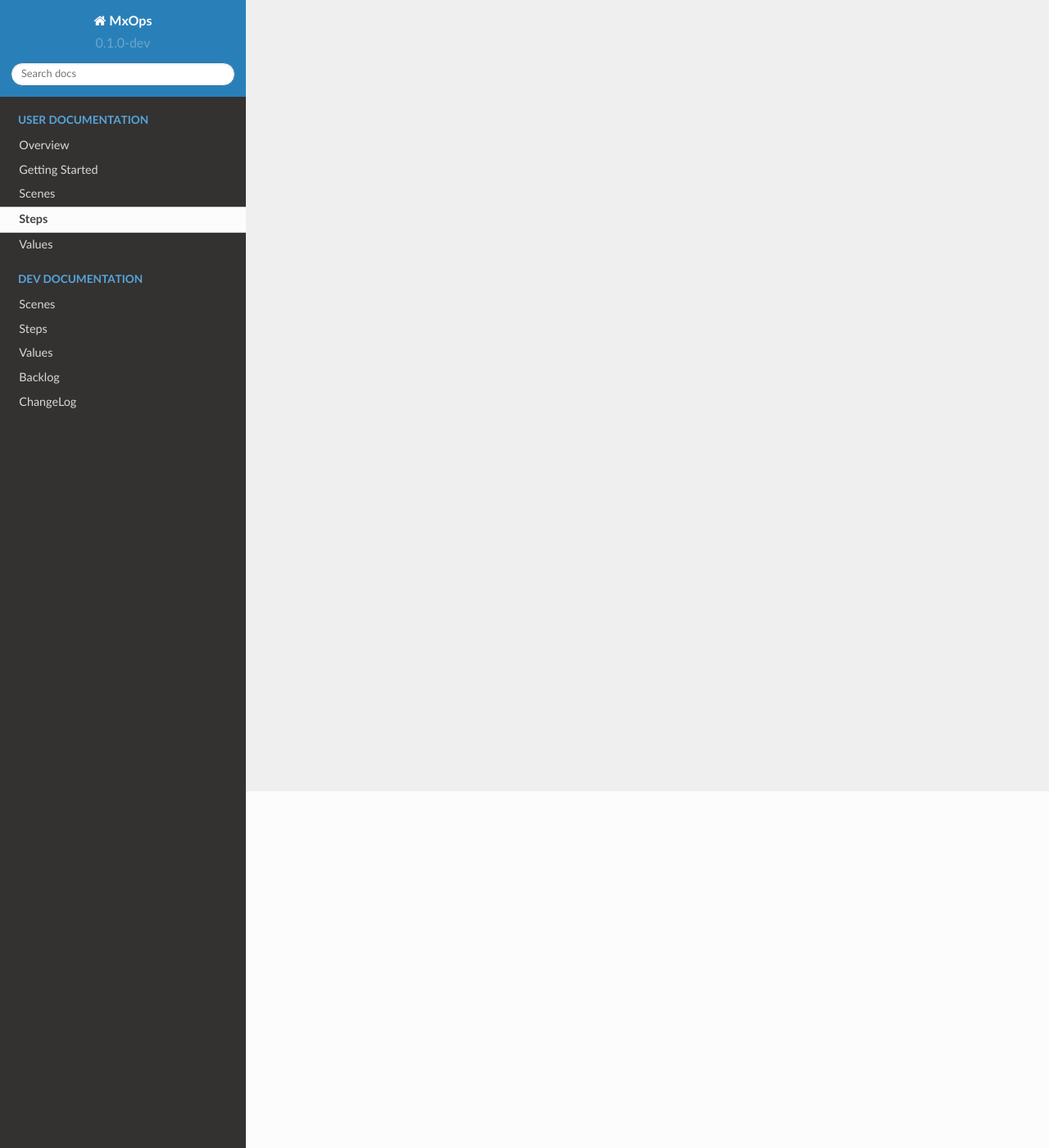
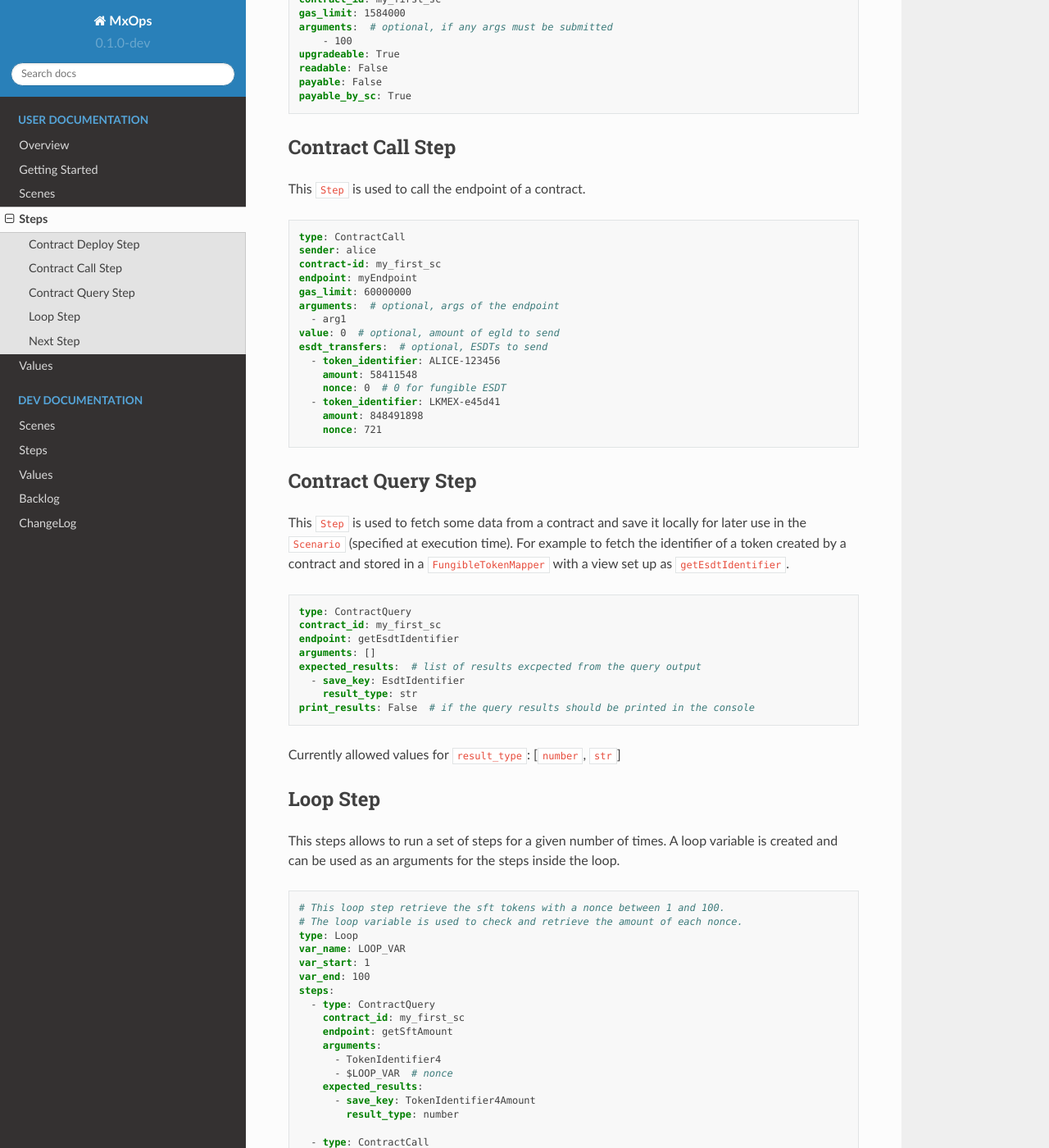
Before and after one commit to Catenscia/MxOps, a Sphinx documentation site: the page built from docs/source/user_documentation/steps.md, in a window 1280 px wide and 1400 px high, scrolled down 435 px. Shown: the whole window at 82% size. Built offline with Sphinx 7.4.7 and the Read the Docs theme 2.0.0, drawn with Linux system fonts in a browser that asks for light colours; some of the changed text lies outside the part shown.

Commit message:
add Steps user documentation content

````diff
--- a/docs/source/user_documentation/steps.md
+++ b/docs/source/user_documentation/steps.md
@@ -1 +1,113 @@
 # Steps
+
+Several type of `Steps` exists, to allow users to easily construct complexe `Scenes`.
+If you feel something is missing, please make a suggestion in the github!
+
+## Contract Deploy Step
+
+This `Step` is used to deploy a contract. The address of the new contract will be
+saved in the `Scenario` (specified at execution time) under the provided id to allow futur interactions.
+
+```yaml
+type: ContractDeploy
+sender: bob
+wasm_path: "path/to/wasm"
+contract_id: my_first_sc
+gas_limit: 1584000
+arguments:  # optional, if any args must be submitted
+    - 100
+upgradeable: True
+readable: False
+payable: False
+payable_by_sc: True
+```
+
+## Contract Call Step
+
+This `Step` is used to call the endpoint of a contract.
+
+```yaml
+type: ContractCall
+sender: alice
+contract-id: my_first_sc
+endpoint: myEndpoint
+gas_limit: 60000000
+arguments:  # optional, args of the endpoint
+  - arg1
+value: 0  # optional, amount of egld to send
+esdt_transfers:  # optional, ESDTs to send
+  - token_identifier: ALICE-123456
+    amount: 58411548
+    nonce: 0  # 0 for fungible ESDT
+  - token_identifier: LKMEX-e45d41
+    amount: 848491898
+    nonce: 721
+```
+
+## Contract Query Step
+
+This `Step` is used to fetch some data from a contract and save it locally for later use in the `Scenario` (specified at execution time).
+For example to fetch the identifier of a token created by a contract and stored in a `FungibleTokenMapper` with a view set up as `getEsdtIdentifier`.
+
+```yaml
+type: ContractQuery
+contract_id: my_first_sc
+endpoint: getEsdtIdentifier
+arguments: []
+expected_results:  # list of results excpected from the query output
+  - save_key: EsdtIdentifier
+    result_type: str
+print_results: False  # if the query results should be printed in the console
+```
+
+Currently allowed values for `result_type`: [`number`, `str`]
+
+## Loop Step
+
+This steps allows to run a set of steps for a given number of times.
+A loop variable is created and can be used as an arguments for the steps inside the loop.
+
+```yaml
+# This loop step retrieve the sft tokens with a nonce between 1 and 100.
+# The loop variable is used to check and retrieve the amount of each nonce.
+type: Loop
+var_name: LOOP_VAR
+var_start: 1
+var_end: 100
+steps:
+  - type: ContractQuery
+    contract_id: my_first_sc
+    endpoint: getSftAmount
+    arguments:
+      - TokenIdentifier4
+      - $LOOP_VAR  # nonce
+    expected_results:
+      - save_key: TokenIdentifier4Amount
+        result_type: number
+
+  - type: ContractCall
+    sender: alice
+    contract_id: my_first_sc
+    endpoint: RetrieveSft
+    gas_limit: 60000000
+    arguments:
+      - TokenIdentifier4
+      - $LOOP_VAR  # nonce
+      - "%my_first_sc%TokenIdentifier4Amount%"  # result of the query
+    check_for_errors: False
+```
+
+Instead of using `var_start` and `var_end` for the loop variable, a custom list of values can be provided with the keyword `var_list` like below.
+
+```yaml
+type: Loop
+var_name: LOOP_VAR
+var_list: [1, 5, 78, 1566]
+steps:
+    [...]
+```
+
+## Next Step
+
+You will notice that some symboles are used in the arguments of the above `ContractCall`. These are here to dynamically fetch values from different sources.
+Heads up to the {doc}`values` section for more information.
````
